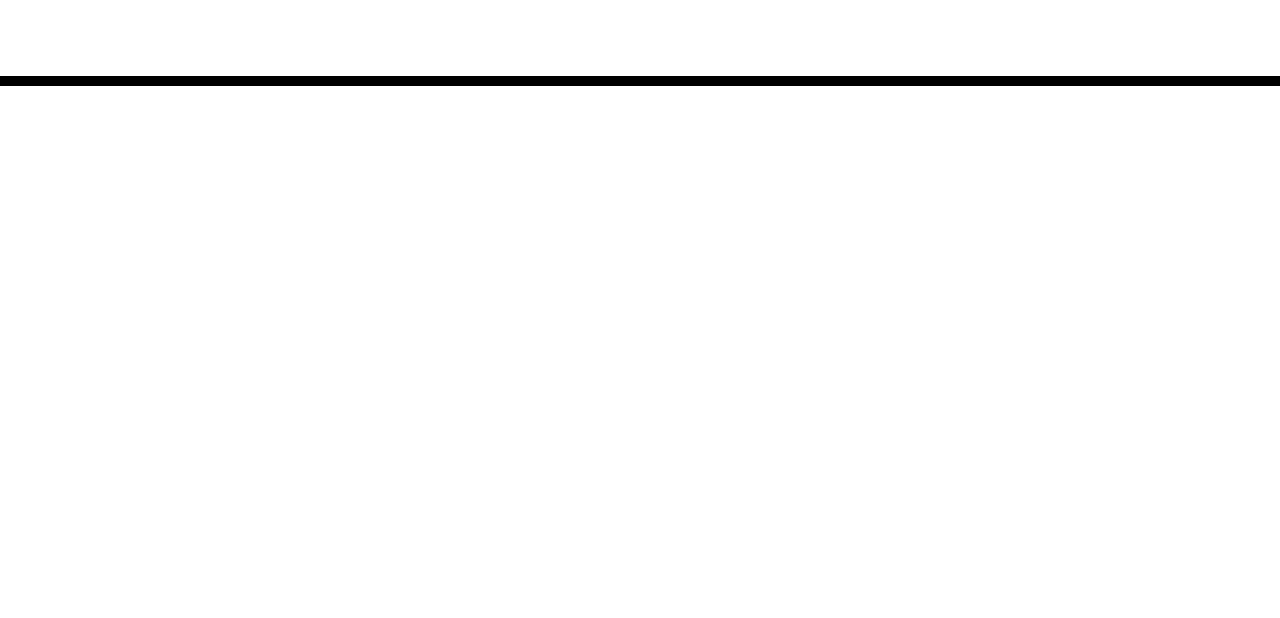
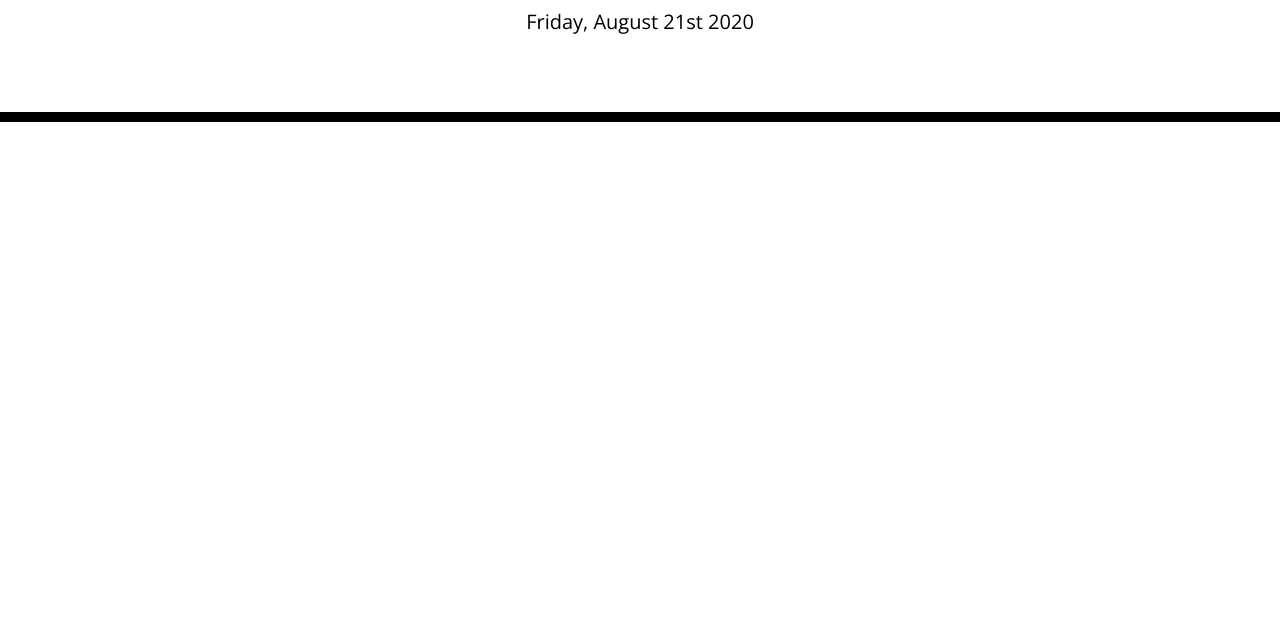
Before and after one commit to kalmand1057/hw-5-work-day-scheduler, a plain HTML site: page Develop/index.html in a window 1280 px wide. Shown: the part 182-800 px from the top of the page. Drawn offline with nearby package versions, Linux system fonts and the light colour scheme.

Commit message:
added current day to top of calendar

```diff
--- a/Develop/index.html
+++ b/Develop/index.html
@@ -40,8 +40,8 @@
     <script type="text/javascript">
     //display currentDay at top of calendar
     $(document).ready(function() {
-      var now = moment();
-      console.log(now);
+      var now = moment().format("dddd, MMMM Do YYYY");
+      $("#currentDay").text(now);
     });
     </script>
     <!--present timeblocks for standard business hours-->
```
